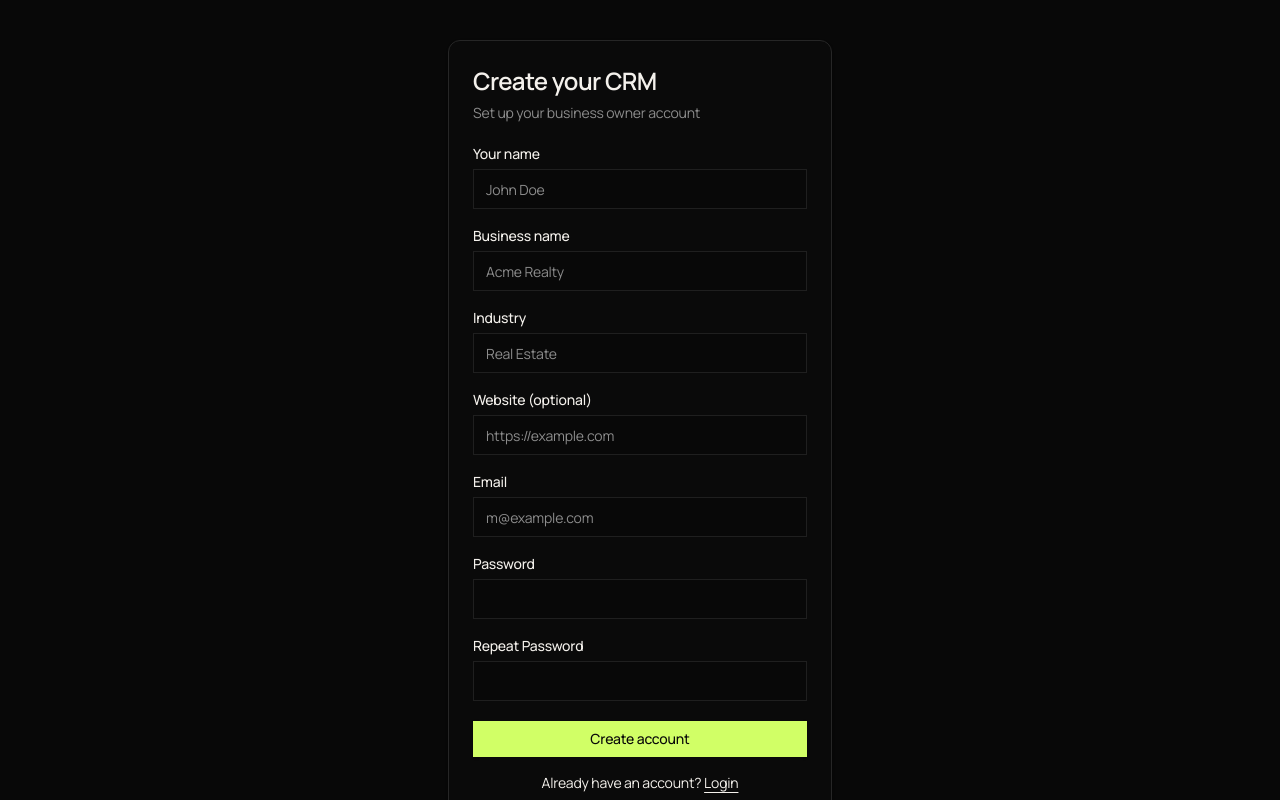
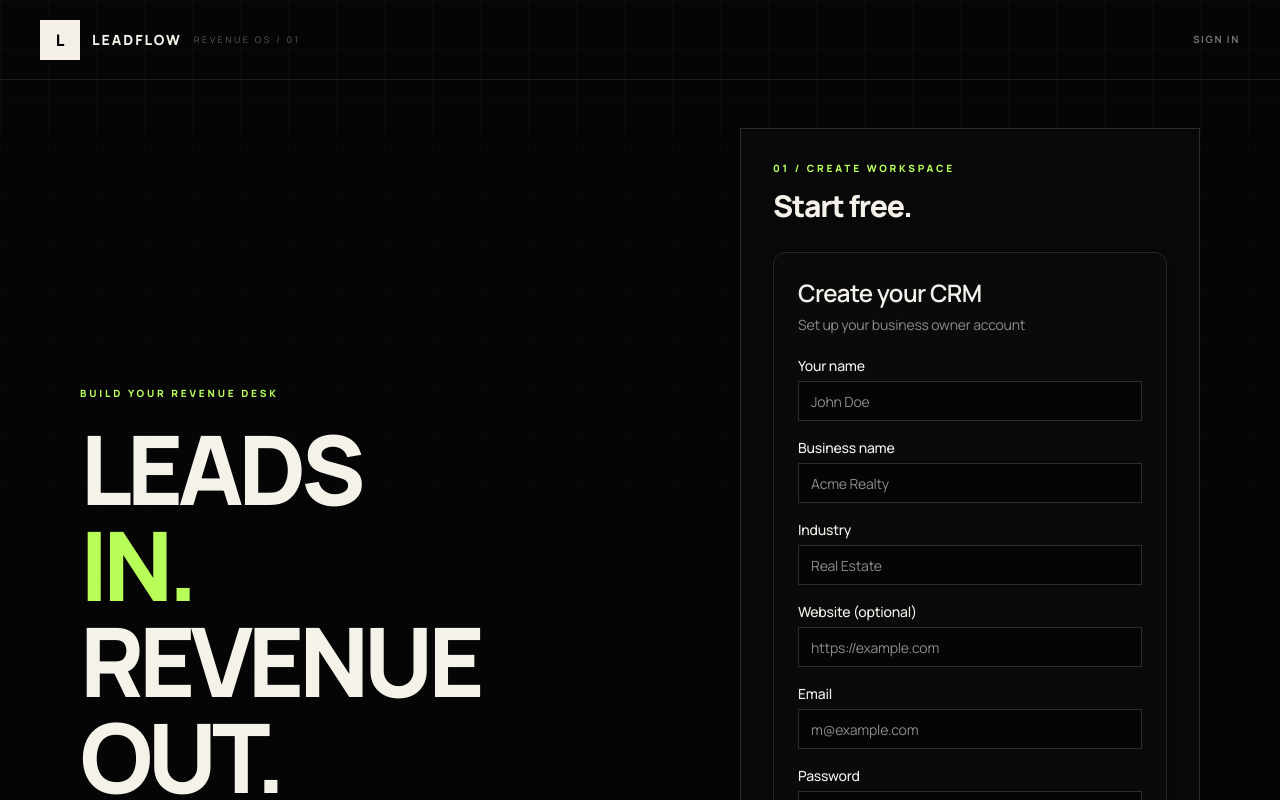
Before and after one commit to varunnkhatri/leadflow-crm, a Next.js app: page /auth/sign-up in a window 1280 px wide. Shown: the top 800 px of the page. Built offline with nearby package versions, Linux system fonts and the light colour scheme; no server answers.

Commit message:
Apply LeadFlow homepage theme to sign up

```diff
--- a/app/auth/sign-up/page.tsx
+++ b/app/auth/sign-up/page.tsx
@@ -1,11 +1,17 @@
+import Link from "next/link";
 import { SignUpForm } from "@/components/sign-up-form";
 
 export default function Page() {
   return (
-    <div className="flex min-h-svh w-full items-center justify-center p-6 md:p-10">
-      <div className="w-full max-w-sm">
-        <SignUpForm />
+    <main className="leadflow-auth">
+      <header className="relative z-10 flex min-h-20 items-center justify-between border-b border-white/10 px-6 lg:px-10">
+        <Link href="/" className="flex items-center gap-3"><span className="flex h-10 w-10 items-center justify-center bg-[#f4f0e7] font-black text-black">L</span><span className="text-sm font-black tracking-[.14em]">LEADFLOW</span><span className="hidden text-[9px] uppercase tracking-[.28em] text-white/35 sm:block">REVENUE OS / 01</span></Link>
+        <Link href="/auth/login" className="text-[10px] font-bold uppercase tracking-[.16em] text-white/45 hover:text-white">Sign in</Link>
+      </header>
+      <div className="relative z-10 mx-auto flex min-h-[calc(100svh-80px)] w-full max-w-[1200px] items-center justify-between gap-16 px-6 py-12 lg:px-10">
+        <div className="hidden max-w-xl lg:block"><p className="leadflow-kicker">BUILD YOUR REVENUE DESK</p><h1 className="leadflow-title mt-5 text-7xl xl:text-8xl">LEADS<br/><span className="leadflow-accent">IN.</span><br/>REVENUE<br/>OUT.</h1></div>
+        <div className="leadflow-auth-card"><p className="leadflow-kicker">01 / CREATE WORKSPACE</p><h2 className="mt-3 mb-7 text-3xl font-black tracking-[-.04em]">Start free.</h2><SignUpForm /></div>
       </div>
-    </div>
+    </main>
   );
 }
```
